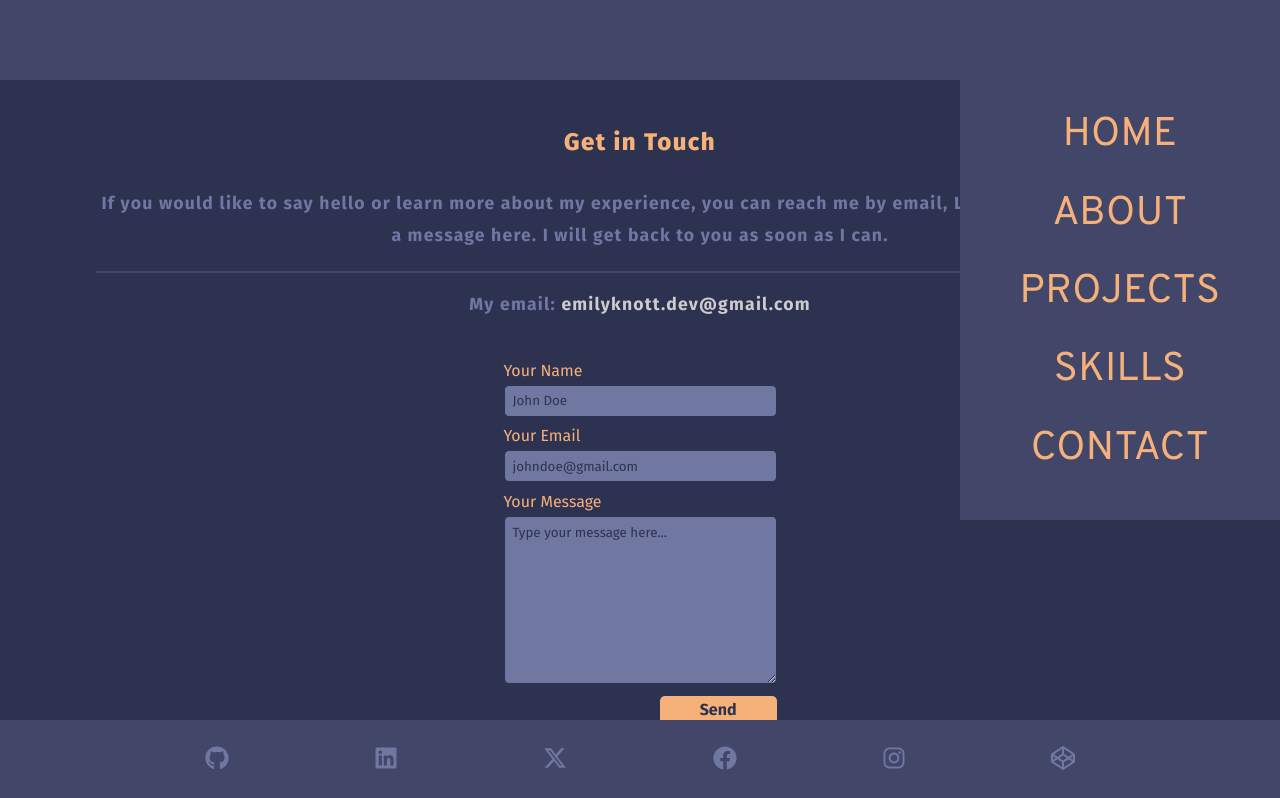
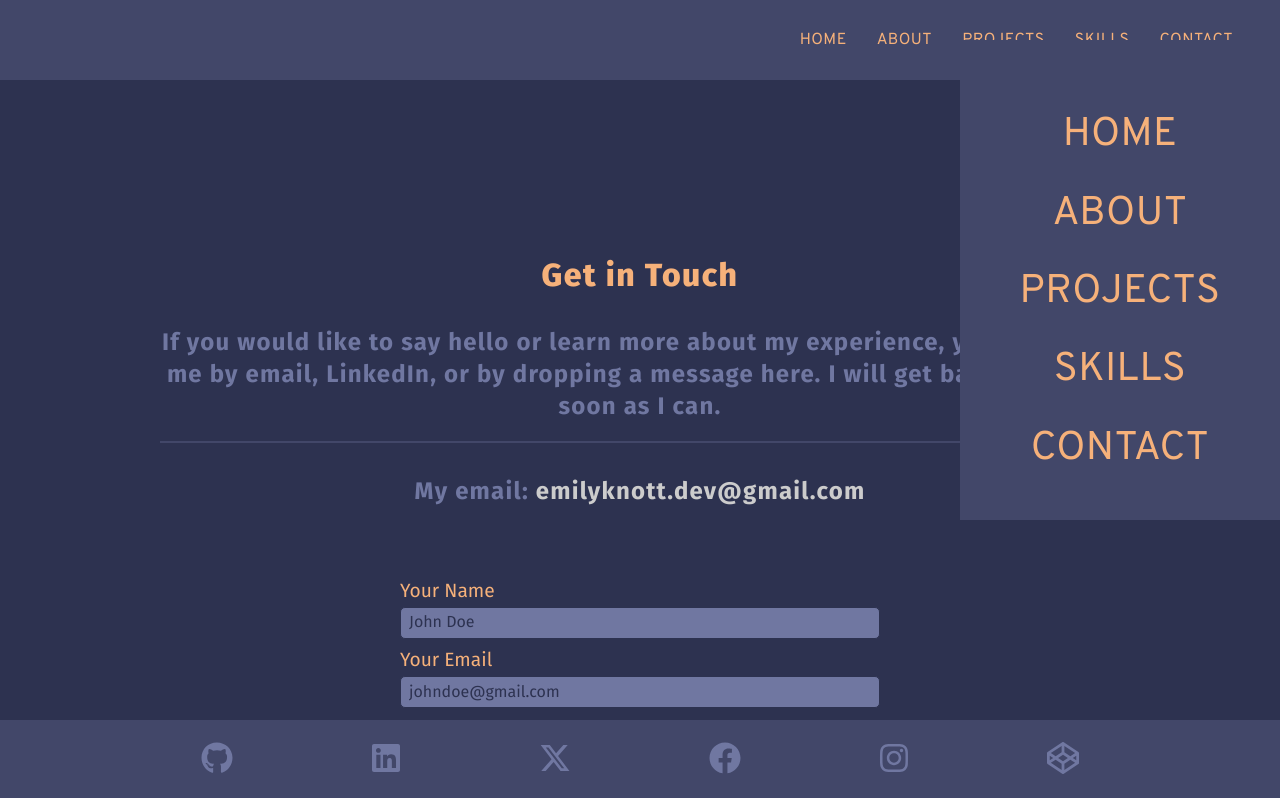
Before and after one commit to eaknott/personal-portfolio, a React (Create React App) app: page /contact in a window 1280 px wide. Shown: the top 798 px of the page. Built offline with nearby package versions, Linux system fonts and the light colour scheme.

Commit message:
Medium screens and most tablets layout done

```diff
--- a/src/index.css
+++ b/src/index.css
@@ -76,12 +76,18 @@ body, html {
   display: none;
 }
 
+@media only screen and (min-width: 767px) {
+  #navbar {
+    display: flex;
+  }
+}
+
 .header-container ul {
   display: flex;
   flex-direction: row;
   margin: 0 15px;
   list-style-type: none;
-  margin-right: 5rem;
+  margin-right: 2rem;
 }
 
 .header-container li {
@@ -124,9 +130,11 @@ body, html {
 /* HOME PAGE */
 
 .home {
+  height: 80vh;
+  width: 100vw;
   flex-direction: column-reverse;
   align-items: center;
-  justify-content: center;
+  justify-content: space-evenly;
 }
 
 .home h1 {
@@ -135,7 +143,8 @@ body, html {
   font-family: 'Fira Sans', Helvetica, sans-serif;
   text-align: center;
   margin: 1rem auto;
-  font-size: 1.7rem;
+  font-size: 2rem;
+  max-width: 90vw;
 }
 
 .home p {
@@ -157,6 +166,22 @@ body, html {
   margin-top: 8rem;
 }
 
+@media only screen and (min-width: 767px) {
+  .home h1 {
+    font-size: 2.5rem;
+  }
+  .home p {
+    font-size: 1.8rem;
+    line-height: 2.5rem;
+    margin: 0 3rem;
+    width: 70vw;
+  }
+  .home-img img {
+    height: 18rem;
+    width: 18rem;
+  }
+}
+
 /* ABOUT PAGE */
 
 .about {
@@ -171,6 +196,7 @@ body, html {
   letter-spacing: 0.09rem;
   margin: 8rem auto 2rem auto;
   font-size: 1.8rem;
+  padding-top: 10%;
 }
 
 .about p {
@@ -188,6 +214,18 @@ body, html {
   background-color: var(--primary);
 }
 
+@media only screen and (min-width: 767px) {
+  .about h1 {
+    margin-top: 10rem;
+    margin-bottom: 3rem;
+    font-size: 2rem;
+  }
+  .about p {
+    font-size: 1.5rem;
+    line-height: 2rem;
+  }
+}
+
 /* PROJECTS PAGE */
 
 .projects {
@@ -199,7 +237,8 @@ body, html {
 
 swiper-container {
   width: 100vw;
-  height: 60vh;
+  height: 65vh;
+  padding-top: 5vh;
   text-align: center;
   --swiper-navigation-color: var(--light) !important;
 }
@@ -262,7 +301,7 @@ swiper-slide {
   flex-direction: row;
   column-gap: 2rem;
   line-height: 2rem;
-  width: 90vw;
+  max-width: 80vw;
   flex-wrap: wrap;
   justify-content: center;
   color: var(--tertiary);
@@ -274,9 +313,50 @@ swiper-slide {
 .project-buttons {
   display: flex;
   flex-direction: row;
-  justify-content: space-between;
+  justify-content: center;
   align-items: center;
+  column-gap: 1rem;
   width: 90vw;
+  margin-top: 0.5rem;
+}
+
+.project-buttons button {
+  width: 10rem;
+  padding: 0.4rem 1.5rem;
+}
+
+@media only screen and (min-width: 767px) {
+  .projects {
+    padding-top: 10rem;
+  }
+  .projects-header {
+    padding-top: 10%;
+  }
+  swiper-container {
+    padding-top: 10vh;
+  }
+  .project-thumbnail img {
+    width: 21rem;
+  }
+  .project-text h1 {
+    font-size: 1.8rem;
+    margin-top: 1rem;
+  }
+  .project-description {
+    font-size: 1.5rem;
+    line-height: 2.7rem;
+    column-gap: 2.7rem;
+  }
+  .project-buttons {
+    margin-top: 1rem;
+    column-gap: 2rem;
+  }
+  .project-buttons button {
+    text-transform: uppercase;
+    width: 11rem;
+    padding: 0.5rem 1.5rem;
+    font-size: 1.1rem;
+  }
 }
 
 /* SKILLS PAGE */
@@ -293,6 +373,7 @@ swiper-slide {
   color: var(--light);
   letter-spacing: 0.09rem;
   margin-bottom: 2.5rem;
+  padding-top: 10%;
 }
 
 .skills p {
@@ -324,6 +405,7 @@ swiper-slide {
   column-gap: 4rem;
   row-gap: 2.5rem;
   background-color: var(--primary);
+  width: 90vw;
 }
 
 .skills-item {
@@ -338,6 +420,21 @@ swiper-slide {
 .skills-icon {
   width: 2.5rem;
   height: 2.5rem;
+}
+
+@media only screen and (min-width: 767px) {
+  .skills {
+    padding: 10rem 0;
+  }
+  .skills p {
+    font-size: 1.5rem;
+    line-height: 2.2rem;
+    margin-bottom: 6rem;
+    width: 75vw;
+  }
+  .skills-body {
+    padding: 0 3rem;
+  }
 }
 
 /* CONTACT PAGE */
@@ -360,6 +457,8 @@ swiper-slide {
   letter-spacing: 0.09rem;
   margin-bottom: 2rem;
   font-weight: 800;
+  font-size: 2rem;
+  padding-top: 10%;
 }
 
 .contact p {
@@ -446,6 +545,37 @@ button:active {
   background-color: #cccccc;
 }
 
+@media only screen and (min-width: 767px) {
+  .contact {
+    padding: 10rem 0;
+  }
+  .contact-text {
+    max-width: 75vw;
+  }
+  .contact p {
+    font-size: 1.5rem;
+  }
+  .contact-text p:last-of-type {
+    padding: 2rem 0;
+  }
+  .form-group label {
+    font-size: 1.2rem;
+  }
+  input, textarea {
+    width: 30rem;
+  }
+  input::placeholder,
+  textarea::placeholder {
+    font-size: 1rem;
+  }
+  .form-button {
+    text-transform: uppercase;
+    font-size: 1.2rem;
+    padding: 0.3rem 3.5rem;
+    margin-top: 1rem;
+  }
+}
+
 /* FOOTER */
 
 .footer-container {
@@ -472,6 +602,12 @@ button:active {
   width: 2rem;
 }
 
+@media only screen and (min-width: 767px) {
+  .footer-icon {
+    height: 2rem;
+  }
+}
+
 .footer-links a {
   text-decoration: none;
   color: var(--tertiary);
```
